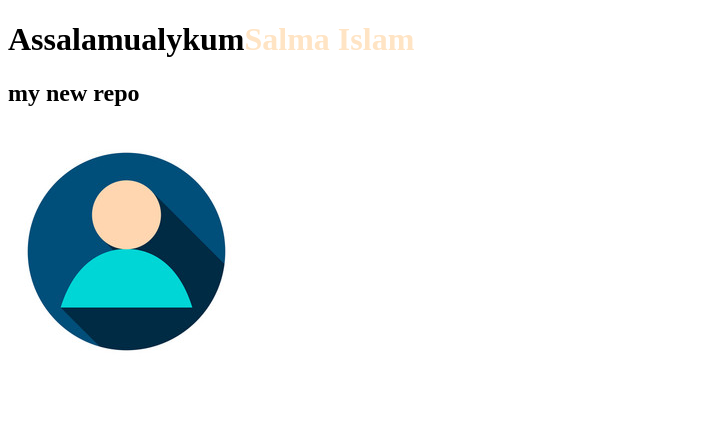
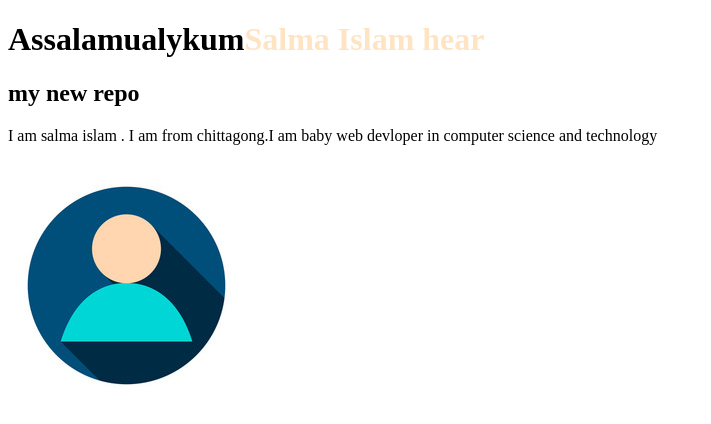
Before and after one commit to salmaislam1/funny-page, a plain HTML site: page index.html in a window 1280 px wide. Shown: the whole page, without its empty margins (0-711 px from the left). Drawn offline with Linux system fonts and the light colour scheme.

Commit message:
add my info

```diff
--- a/index.html
+++ b/index.html
@@ -7,8 +7,10 @@
     <title>learning create a repo</title>
 </head>
 <body>
-    <h1>Assalamualykum<span style="color: bisque;">Salma Islam</span></h1>
+    <h1>Assalamualykum<span style="color: bisque;">Salma Islam hear</span></h1>
     <h2>my new repo</h2>
+
+    <p>I am salma islam . I am from chittagong.I am baby web devloper in computer science and technology</p>
     <img src="profile.png" alt="">
 
 </body>
```
